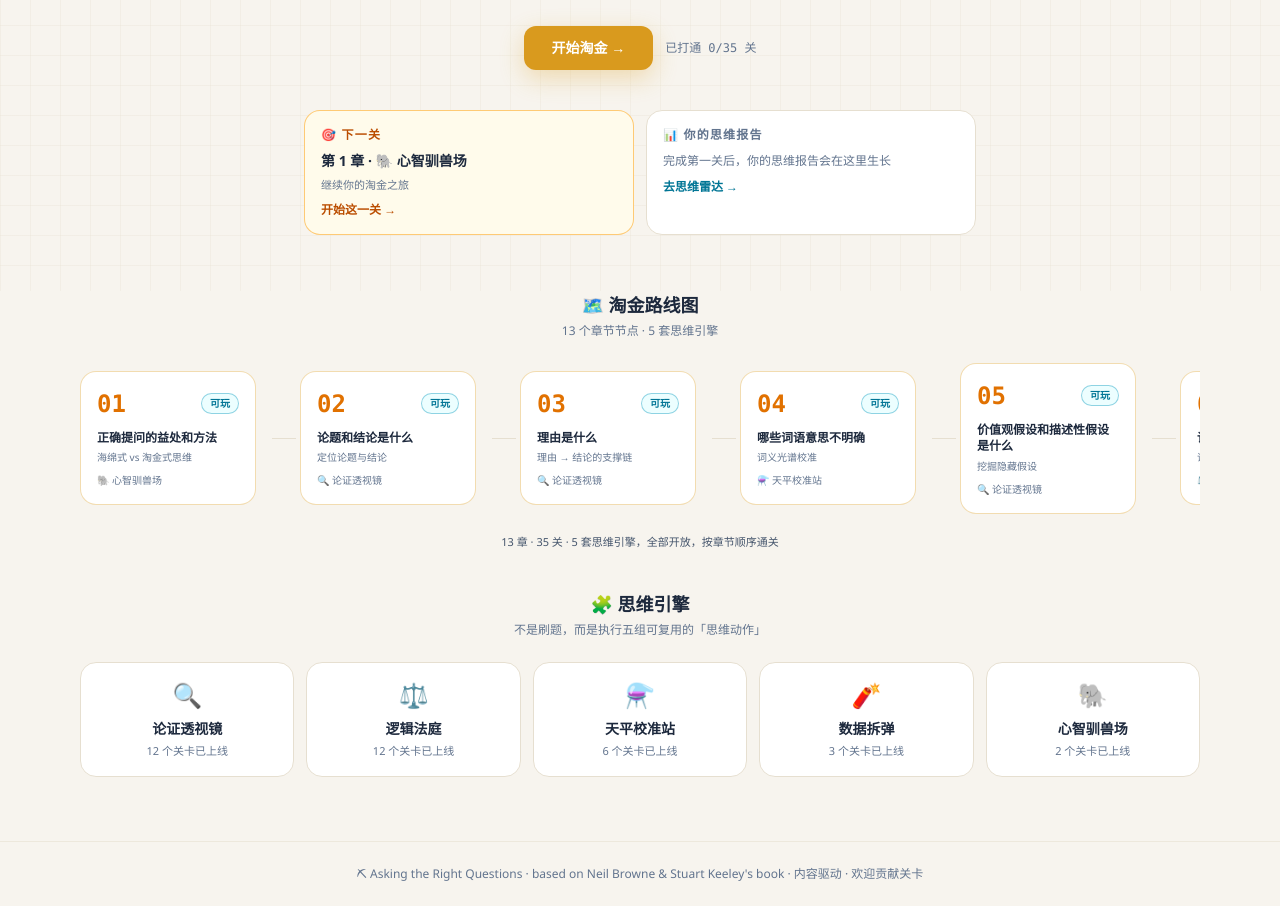
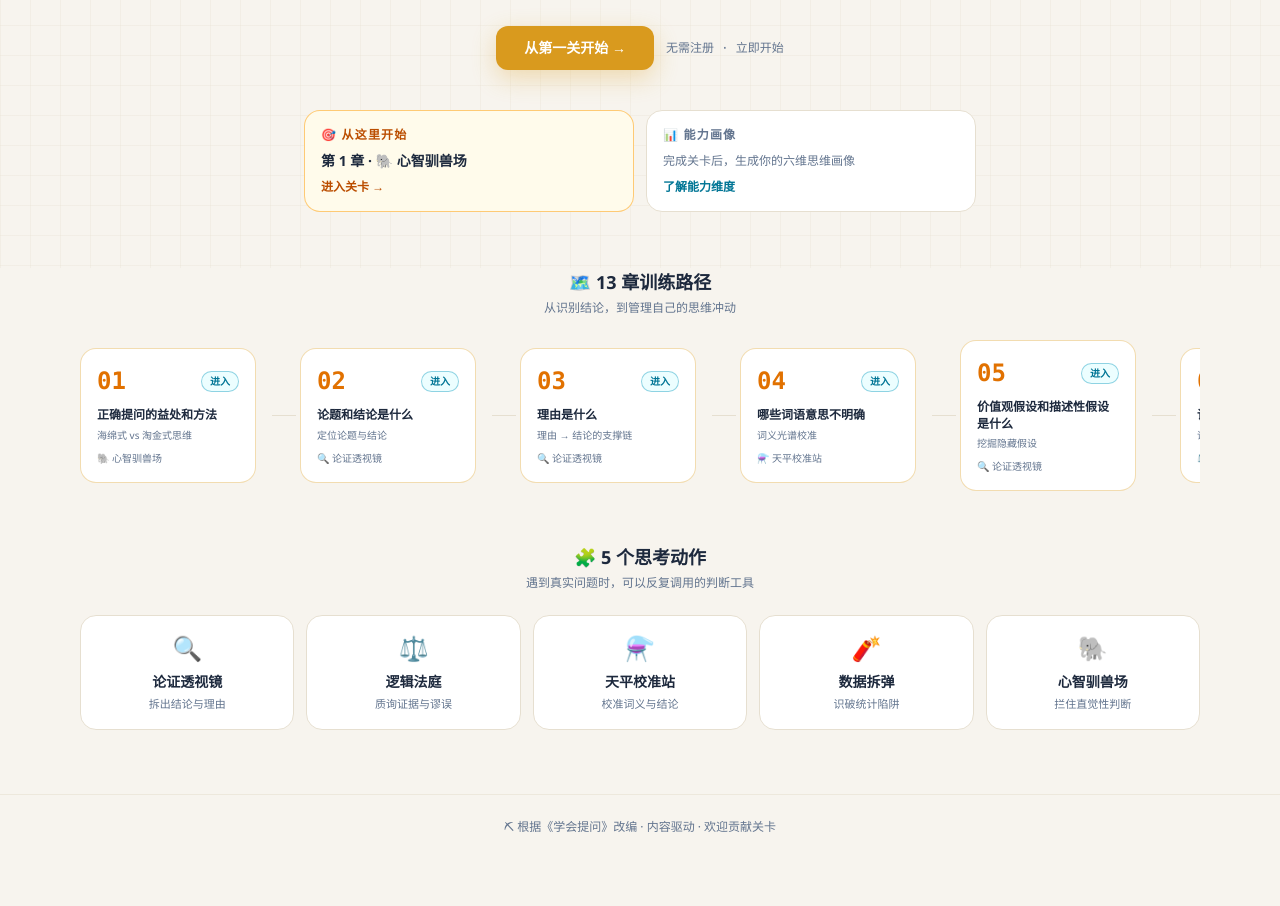
Before and after one commit to MistStride/ask-the-right-questions, a React (Vite) app: page / in a window 1280 px wide. Shown: the part 360-1266 px from the top of the page. After the commit the page ends 1219 px from the top, so only its background shows below. Built offline with nearby package versions, Linux system fonts and the light colour scheme.

Commit message:
refactor: sharpen homepage messaging

```diff
--- a/design/HANDOFF.md
+++ b/design/HANDOFF.md
@@ -53,10 +53,11 @@ git 历史：约 20 个 commit，远程 main 最新。
 - [x] **分级判定与半迷惑题精修（2026-09-08）**：逻辑法庭不再把所有失败统称为无关，按「命中 / 相关但不足 / 偏题」三级反馈和不同扣分；ch06-09 的 17 个 D2/D3 干扰问题改为能改善证据、但不能单独击穿论证的近失误。ch13 驯兽场 8 个事件新增 `nearMissOptionRefs`，近失误只增加一半躁动、扣 4 分（完整错误扣 10 分），中英 UI 用琥珀色明确反馈。内容契约测试保证中高难法庭保留近失误、BOSS 每个事件都有近失误。
 - [x] **难度梯度 2.0 · 全量铺开（2026-09-07 晚，35 关）**：难度分布 D1×12 / D2×11 / D3×12。逐引擎：xray scan ch02 试点（8a46bcd）→ scale ch04/12（题干拉长、区间收窄）→ defusal ch10（D3 手册只给方向不给位置）→ tamer ch01/ch13（BOSS 8 事件、正确项混合追问/判断 + 伪问题陷阱）→ xray ch03/05/11（正文 127→357 字级阶梯，L3 含「结论伪装」干扰、dig 挖双重隐藏假设、gap 埋多重遗漏线索）→ courtroom ch06-09 全部 12 关（干扰提问从卡通级升级为"看似关心案情实则跑题"的半迷惑问题，各章 L1/L2/L3 难度修正为 1/2/3 阶梯）。校验：`scripts/check-anchors.mjs` 全过、构建零错误、已推送线上。
 - [x] **难度接入机制（2026-09-08）**：difficulty 从"展示标签"变为真实影响结算——新建 `src/utils/hintPolicy.ts`（D1 提示免费 / D2 每条 −10 / D3 每条 −15，最高可用条数 D3 限 2 条，结算 `base − 条数×代价` 保底 1 分）；`HintPanel` 按钮标注扣分并上报使用数；5 引擎通关算分统一走 `applyHintPenalty`；`LevelCompleteModal` 新增"得分构成"（基础准确度 − 提示扣分 = 总分）补齐"只给总分无分步反馈"缺口的一步；重玩清零并重挂 HintPanel。
-- [ ] 结算"每步判定"复盘（per-step 对错逐条列出，5 引擎语义差异大，需按引擎定制）
+- [x] **结算每步判定复盘（2026-09-09）**：5 引擎统一 `StepReviewItem` 判别联合与折叠复盘面板；按引擎展示目标、命中、近失误、偏题和正确回应。
 - [ ] 游戏音效/震动反馈（目前纯视觉）
 
 **B. 传播与留存（阶段 7 已落地基础版）**
+- [x] **首页信息减负（2026-09-12）**：首屏压缩为价值主张、训练收益与单一主行动；主按钮按进度进入第一关/下一关/报告；路线图区分学习路径，五引擎卡从重复“已上线”改为具体思考动作，中英同步。
 - [x] 雷达图 → "思维诊断报告"卡片（头衔、六维、高光时刻、可下载分享图）✅
 - [x] **OG meta / 分享预览（2026-09-09）**：`scripts/gen-og-image.py`（Pillow 直接绘制，simhei.ttf 字体，2x → 2400×1260 PNG，约 156KB）→ `public/og-image.png`；`index.html` 的 `og:image` 指向绝对 GitHub Pages URL，`twitter:card=summary_large_image`（替换原指向 favicon.svg 的小图）。重生成只需 `python scripts/gen-og-image.py`（依赖本机 simhei.ttf）。
 - [ ] 分享卡可扩展：通关时间/连续通关天数/最弱维度鼓励语
--- a/package.json
+++ b/package.json
@@ -14,7 +14,6 @@
     "new-level": "node scripts/new-level.mjs"
   },
   "dependencies": {
-    "8": "^0.0.1",
     "@tailwindcss/vite": "^4.3.3",
     "framer-motion": "^13.1.0",
     "html-to-image": "^1.11.13",
--- a/src/engines/xray/XrayEngine.tsx
+++ b/src/engines/xray/XrayEngine.tsx
@@ -3,7 +3,7 @@
 //  scan — 从噪音里透视出结论/理由，点对点亮骨骼
 //  dig  — 明处扫结构，暗处挖隐藏假设（考古挖掘区）
 //  gap  — 扫结构 + 补全被撕掉的关键信息空洞
-import { useEffect, useMemo, useRef, useState, type ReactNode } from 'react'
+import { useCallback, useEffect, useMemo, useRef, useState, type ReactNode } from 'react'
 import { motion } from 'framer-motion'
 import { segmentByAnchors } from '../../utils/matchAnchors'
 import { useXrayLogic } from './useXrayLogic'
@@ -128,14 +128,14 @@ export default function XrayEngine({
     return m
   }, [targets])
 
-  const stepLabelOf = (step: (typeof steps)[number]) => {
+  const stepLabelOf = useCallback((step: (typeof steps)[number]) => {
     const types = new Set<string>()
     for (const id of step.targets) {
       const tp = typeById.get(id)
       if (tp) types.add(NODE_TYPE_LABELS[tp][locale])
     }
     return [...types].join(' + ')
-  }
+  }, [locale, typeById])
   const currentLabel = stepLabelOf(currentStep)
 
   // 当前步骤全部找到 → 自动推进到下一步
@@ -209,7 +209,7 @@ export default function XrayEngine({
       return () => window.clearTimeout(timer)
     }
     return undefined
-  }, [isComplete, mistakes, hintsUsed, level, markLevelComplete, foundIds, foundCount, total, steps, targets, wrongClicked, locale])
+  }, [isComplete, mistakes, hintsUsed, level, markLevelComplete, foundIds, foundCount, total, steps, targets, wrongClicked, locale, stepLabelOf])
 
   const handleNodeClick = (anchor: XrayAnchor) => {
     if (!anchor.isCorrect) {
--- a/src/pages/HomePage.tsx
+++ b/src/pages/HomePage.tsx
@@ -41,54 +41,52 @@ export default function HomePage() {
 
   const t = {
     zh: {
-      tag: '批判性思维 · 互动训练游戏',
+      tag: `${totalLevels} 关 · 中英双语 · 进度留在本地`,
       hero1: '别急着相信，',
-      hero2: '先学会提问',
-      desc: '把《学会提问》全书 13 章，变成一场淘金之旅。扫描论证、质询证据、校准灰度、拆除数据陷阱——用游戏的手感，练出淘金式思维。',
-      cta: '开始淘金',
-      nextTitle: '🎯 下一关',
-      nextHint: allDone
-        ? '看看你的思维雷达，给淘金之旅画个句号'
-        : '继续你的淘金之旅',
-      nextCta: allDone ? '去思维雷达' : '开始这一关',
-      reportTitle: '📊 你的思维报告',
-      reportSub: `已打通 ${doneLevels}/${totalLevels} 关 · 平均还原度 ${avgScore}`,
+      hero2: '先问对问题',
+      desc: '用 5 种互动训练拆开论证、证据、数据与直觉。每一关，都在练一个能带进工作与生活的思考动作。',
+      cta: allDone ? '查看思维报告' : doneLevels > 0 ? '继续训练' : '从第一关开始',
+      completeLabel: '🎉 全部完成',
+      nextTitle: allDone ? '✓ 训练完成' : doneLevels > 0 ? '🎯 继续训练' : '🎯 从这里开始',
+      nextCta: allDone ? '查看报告' : '进入关卡',
+      reportTitle: '📊 能力画像',
+      reportSub: `完成 ${doneLevels}/${totalLevels} 关 · 平均 ${avgScore} 分`,
       strengthLabel: '🏔 强势',
       weaknessLabel: '🎯 待补',
-      reportCta: '查看完整雷达 →',
-      emptyReport: '完成第一关后，你的思维报告会在这里生长',
-      emptyReportCta: '去思维雷达 →',
-      roadmap: '淘金路线图',
-      roadmapSub: '13 个章节节点 · 5 套思维引擎',
-      playable: '可玩',
-      engineTitle: '思维引擎',
-      engineDesc: '不是刷题，而是执行五组可复用的「思维动作」',
-      progress: `已打通 ${doneLevels}/${totalLevels} 关`,
+      reportCta: '查看完整雷达',
+      emptyReport: '完成关卡后，生成你的六维思维画像',
+      emptyReportCta: '了解能力维度',
+      roadmap: '13 章训练路径',
+      roadmapSub: '从识别结论，到管理自己的思维冲动',
+      playable: '进入',
+      engineTitle: '5 个思考动作',
+      engineDesc: '遇到真实问题时，可以反复调用的判断工具',
+      progress: doneLevels > 0 ? `已完成 ${doneLevels}/${totalLevels}` : '无需注册 · 立即开始',
+      footer: '根据《学会提问》改编 · 内容驱动 · 欢迎贡献关卡',
     },
     en: {
-      tag: 'Critical thinking · interactive training games',
+      tag: `${totalLevels} levels · bilingual · local progress`,
       hero1: "Don't just believe —",
       hero2: 'ask the right questions',
-      desc: 'The 13 chapters of Asking the Right Questions, turned into a gold-panning journey. Scan arguments, cross-examine evidence, calibrate gray areas, defuse data traps — train critical thinking through gameplay.',
-      cta: 'Start Panning',
-      nextTitle: '🎯 Next level',
-      nextHint: allDone
-        ? 'See your thinking radar and close this journey'
-        : 'Continue your gold-panning journey',
-      nextCta: allDone ? 'Open My Radar' : 'Play this level',
-      reportTitle: '📊 Your thinking report',
-      reportSub: `${doneLevels}/${totalLevels} cleared · avg accuracy ${avgScore}`,
+      desc: 'Five interactive drills help you separate arguments, evidence, data, and impulse. Every level practices a thinking move you can reuse in work and life.',
+      cta: allDone ? 'View My Report' : doneLevels > 0 ? 'Continue Training' : 'Start at Level One',
+      completeLabel: '🎉 All complete',
+      nextTitle: allDone ? '✓ Training complete' : doneLevels > 0 ? '🎯 Continue' : '🎯 Start here',
+      nextCta: allDone ? 'View report' : 'Enter level',
+      reportTitle: '📊 Skill profile',
+      reportSub: `${doneLevels}/${totalLevels} complete · ${avgScore} avg`,
       strengthLabel: '🏔 Strength',
       weaknessLabel: '🎯 To grow',
-      reportCta: 'Open full radar →',
-      emptyReport: 'Your thinking report grows after your first clear',
-      emptyReportCta: 'Open My Radar →',
-      roadmap: 'The Gold Road',
-      roadmapSub: '13 chapter nodes · 5 thinking engines',
-      playable: 'Playable',
-      engineTitle: 'Thinking Engines',
-      engineDesc: 'Not quizzes — five reusable thinking moves',
-      progress: `${doneLevels}/${totalLevels} levels cleared`,
+      reportCta: 'View full radar',
+      emptyReport: 'Complete a level to build your six-dimension profile',
+      emptyReportCta: 'Explore the dimensions',
+      roadmap: 'A 13-chapter path',
+      roadmapSub: 'From finding conclusions to managing your own impulses',
+      playable: 'Open',
+      engineTitle: '5 thinking moves',
+      engineDesc: 'Reusable tools for judgments beyond the game',
+      progress: doneLevels > 0 ? `${doneLevels}/${totalLevels} complete` : 'No signup · start now',
+      footer: 'Inspired by Asking the Right Questions · open to level contributions',
     },
   }[locale]
 
@@ -144,7 +142,10 @@ export default function HomePage() {
               type="button"
               whileHover={{ scale: 1.04 }}
               whileTap={{ scale: 0.97 }}
-              onClick={() => navigate('/chapter/2')}
+              onClick={() => {
+                if (nextLevel) navigate(`/level/${nextLevel.meta.levelId}`)
+                else navigate('/profile')
+              }}
               className="rounded-xl bg-gold px-7 py-3 text-sm font-bold text-white shadow-[0_8px_24px_rgba(217,154,30,0.3)] transition hover:brightness-110"
             >
               {t.cta} →
@@ -165,7 +166,7 @@ export default function HomePage() {
             >
               <p className="text-xs font-bold uppercase tracking-widest text-amber-700">{t.nextTitle}</p>
               {allDone ? (
-                <p className="mt-2 text-sm font-bold text-slate-800">🎉 全部通关</p>
+                <p className="mt-2 text-sm font-bold text-slate-800">{t.completeLabel}</p>
               ) : nextLevel ? (
                 (() => {
                   const ch = CHAPTERS.find((c) => c.id === nextLevel.meta.chapter)
@@ -179,7 +180,6 @@ export default function HomePage() {
                   )
                 })()
               ) : null}
-              <p className="mt-1.5 text-[11px] text-slate-500">{t.nextHint}</p>
               <p className="mt-2 text-xs font-semibold text-amber-700 transition group-hover:translate-x-1">
                 {t.nextCta} →
               </p>
@@ -277,11 +277,6 @@ export default function HomePage() {
             )
           })}
         </div>
-        <p className="mt-2 text-center text-[11px] text-slate-600">
-          {locale === 'zh'
-            ? `${CHAPTERS.length} 章 · ${totalLevels} 关 · 5 套思维引擎，全部开放，按章节顺序通关`
-            : `${CHAPTERS.length} chapters · ${totalLevels} levels · 5 thinking engines — all open, play in order`}
-        </p>
       </section>
 
       {/* 五引擎 */}
@@ -299,7 +294,22 @@ export default function HomePage() {
             ] as [EngineType, string, string][]
           ).map(([engine, icon]) => {
             const b = ENGINE_BADGES[engine]
-            const actives = LEVELS.filter((l) => l.meta.engine === engine)
+            const action = {
+              zh: {
+                xray: '拆出结论与理由',
+                courtroom: '质询证据与谬误',
+                scale: '校准词义与结论',
+                defusal: '识破统计陷阱',
+                tamer: '拦住直觉性判断',
+              },
+              en: {
+                xray: 'Map claims and reasons',
+                courtroom: 'Challenge evidence and fallacies',
+                scale: 'Calibrate meaning and conclusions',
+                defusal: 'Expose statistical traps',
+                tamer: 'Interrupt snap judgments',
+              },
+            }[locale][engine]
             return (
               <div
                 key={engine}
@@ -307,11 +317,7 @@ export default function HomePage() {
               >
                 <span className="text-2xl">{icon}</span>
                 <p className="mt-2 text-sm font-bold text-slate-800">{b[locale]}</p>
-                <p className="mt-1 text-[11px] text-slate-500">
-                  {locale === 'zh'
-                    ? `${actives.length} 个关卡已上线`
-                    : `${actives.length} level(s) live`}
-                </p>
+                <p className="mt-1 text-[11px] text-slate-500">{action}</p>
               </div>
             )
           })}
@@ -319,8 +325,7 @@ export default function HomePage() {
       </section>
 
       <footer className="border-t border-line/60 py-6 text-center text-xs text-slate-500">
-        ⛏ Asking the Right Questions · based on Neil Browne &amp; Stuart Keeley's book ·{' '}
-        {locale === 'zh' ? '内容驱动 · 欢迎贡献关卡' : 'data-driven · level contributions welcome'}
+        ⛏ {t.footer}
       </footer>
     </div>
   )
```
Also changed, not shown: 14 other files (tests, documents, lock files or other folders).
